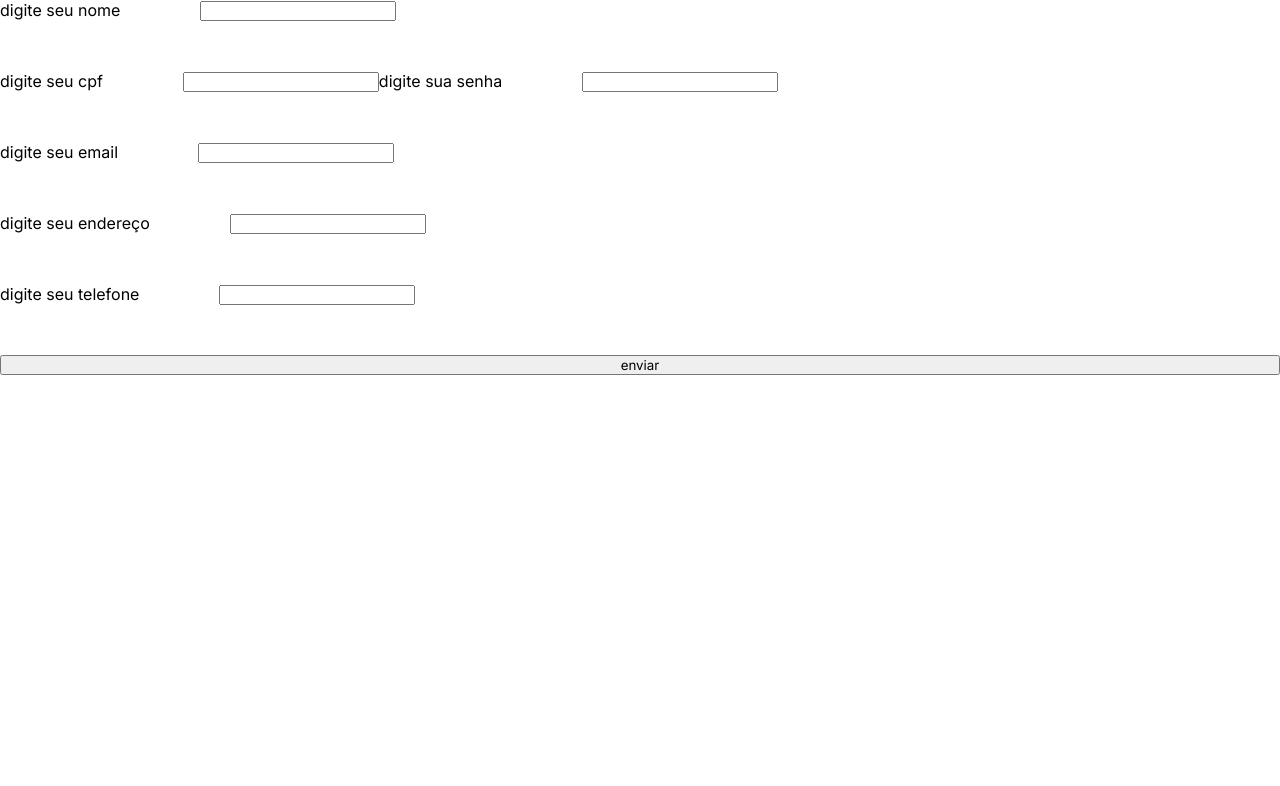
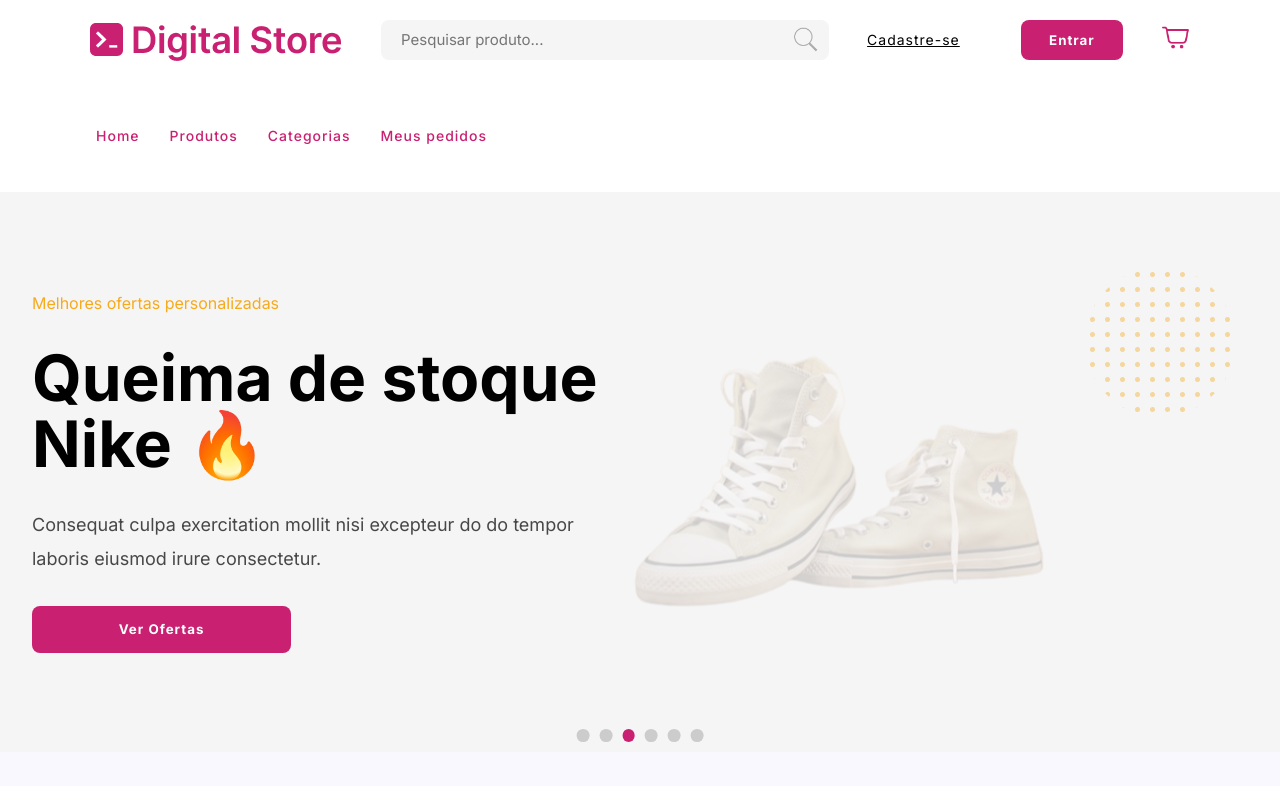
Before and after one commit to organizacao-de-nome-criativo/Digital-Store, a React (Vite) app: page / in a window 1280 px wide. Shown: the top 786 px of the page. Built offline with nearby package versions, Linux system fonts and the light colour scheme.

Commit message:
updating migrations

```diff
--- a/src/App.jsx
+++ b/src/App.jsx
@@ -20,7 +20,7 @@
 
   return (
     <>
-      {/* <BrowserRouter>
+      <BrowserRouter>
         <Routes>
           <Route index element={<Home />} />
           <Route path="Products" element={<Products />} />
@@ -30,105 +30,7 @@
           <Route path="Login" element={<Login/>} />
           <Route path="*" element={<PageNotFound />} />
         </Routes>
-      </BrowserRouter> */}
-
-      <form action="" className="formulario">
-        <label htmlFor="">
-          digite seu nome
-          <input
-            type="text"
-            onChange={(evento) => {
-              const name = evento.target.value;
-              Setname(name);
-            }}
-          />
-        </label>
-        <label htmlFor="">
-          digite seu cpf
-          <input
-            type="text"
-            onChange={(evento) => {
-              const cpf = evento.target.value;
-              Setcpf(cpf);
-            }}
-          />
-          <label
-            htmlFor="
-          "
-          >
-            digite sua senha
-            <input
-              type="password"
-              onChange={(event) => {
-                const senha = event.target.value;
-                Setpassword(senha);
-              }}
-            />
-          </label>
-        </label>
-        <label htmlFor="">
-          digite seu email
-          <input
-            type="text"
-            onChange={(evento) => {
-              const email = evento.target.value;
-              Setmail(email);
-            }}
-          />
-        </label>
-        <label htmlFor="">
-          digite seu endereço
-          <input
-            type="text"
-            onChange={(evento) => {
-              const enderco = evento.target.value;
-              Setendereco(enderco);
-            }}
-          />
-        </label>
-        <label htmlFor="">
-          digite seu telefone
-          <input
-            type="text"
-            onChange={(evento) => {
-              const telefone = evento.target.value;
-              Setphone(telefone);
-            }}
-          />
-        </label>
-        <button
-          onClick={async (evento) => {
-            evento.preventDefault();
-
-            try {
-              const response = await fetch(
-                "http://localhost:3000/users/register",
-                {
-                  headers: {
-                    "Content-type": "application/json",
-                  },
-                  body: JSON.stringify({
-                    name,
-                    address,
-                    cpf,
-                    email,
-                    phone,
-                    password,
-                  }),
-                  method: "POST",
-                }
-              );
-              const data = await response.json();
-              setresopsta(data.message);
-            } catch (bike) {
-              console.error(bike);
-            }
-          }}
-        >
-          enviar
-        </button>
-      </form>
-      <p>{resopsta} </p>
+      </BrowserRouter>
     </>
   );
 }
```
